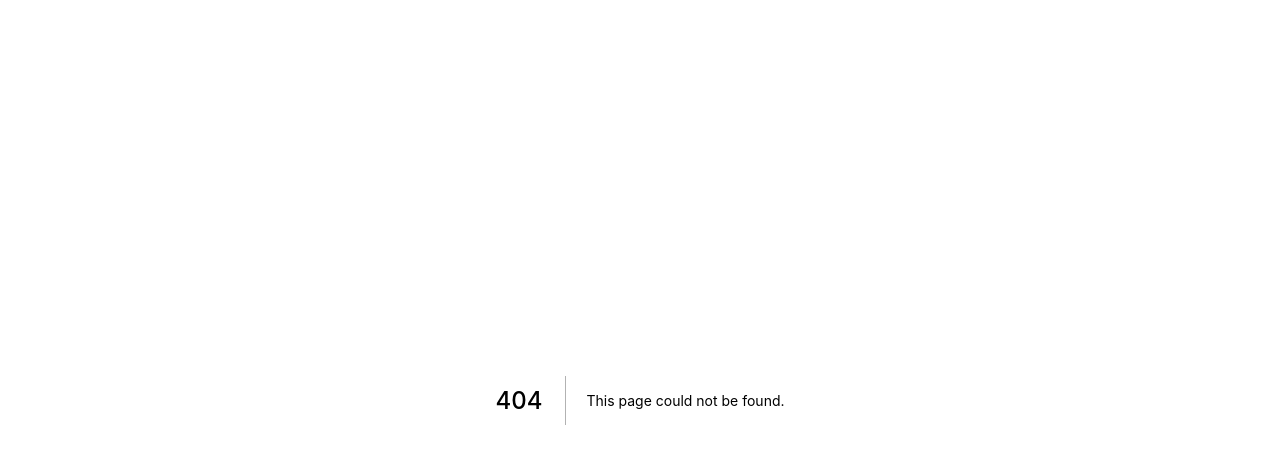
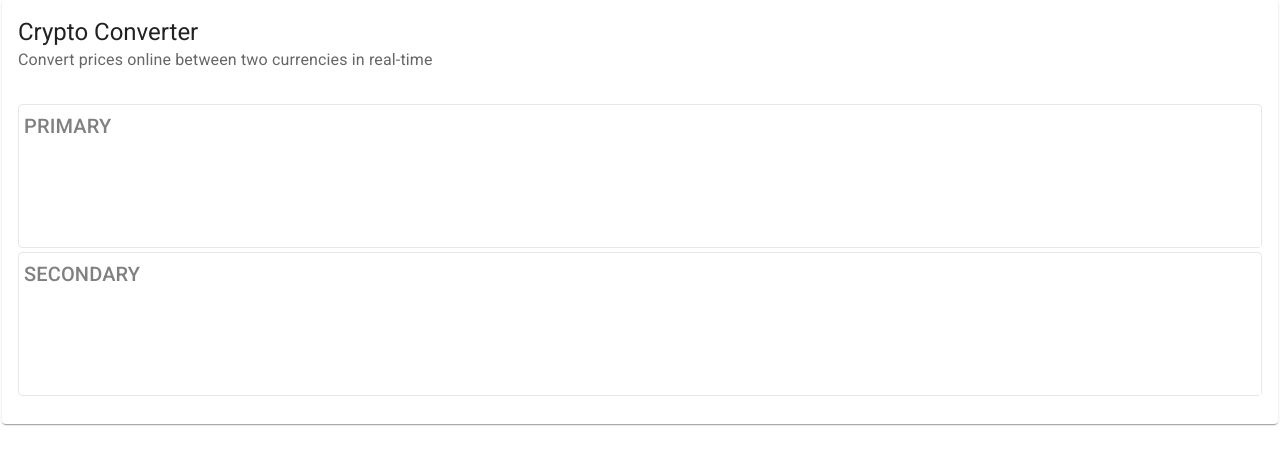
Before and after one commit to dzully/crypto-wallet, a Next.js app in the folder client/: page /Home/Converter in a window 1280 px wide. Before the commit this address had no page. Shown: the top 464 px of the page. Built offline with nearby package versions, Linux system fonts and the light colour scheme.

Commit message:
Make Home into folder for better redux usage #5

```diff
--- a/client/components/converter/display.tsx
+++ b/client/components/converter/display.tsx
@@ -1,6 +1,3 @@
-import { RootState } from "@/redux/store";
-import { useSelector, useDispatch } from "react-redux";
-import { handlePrimaryField, handleSecondaryField } from "@/reducer/home_rdc";
 import { ChangeEvent } from "react";
 import Typography from "@mui/material/Typography";
 
@@ -23,25 +20,20 @@ const listTextfield: listTextfieldProps[] = [
   },
 ];
 
-const Display = () => {
-  const primaryField = useSelector(
-    (state: RootState) => state?.home?.primaryField
-  );
-  const secondaryField = useSelector(
-    (state: RootState) => state?.home?.secondaryField
-  );
-  const dispatch = useDispatch();
+export interface displayProps {
+  handleChange: (
+    label: "primary" | "secondary"
+  ) => (event: ChangeEvent<HTMLInputElement>) => void;
+  primaryField: string;
+  secondaryField: string;
+}
 
-  const handleChange =
-    (label: "primary" | "secondary") =>
-    (event: ChangeEvent<HTMLInputElement>) => {
-      const value: string = event.target.value;
-      if (label === "primary") {
-        dispatch(handlePrimaryField(value));
-      } else if (label === "secondary") {
-        dispatch(handleSecondaryField(value));
-      }
-    };
+export interface DisplayProps {
+  displayProps: displayProps;
+}
+
+const Display = ({ displayProps }: DisplayProps) => {
+  const { handleChange, primaryField, secondaryField } = displayProps;
 
   return (
     <div className="flex flex-col">
--- a/client/components/converter/index.tsx
+++ b/client/components/converter/index.tsx
@@ -4,11 +4,12 @@ import CardContent from "@mui/material/CardContent";
 import Button from "@mui/material/Button";
 import CardHeader from "@mui/material/CardHeader";
 import startCase from "lodash/startCase";
-import Display from "./display";
+import Display, { displayProps } from "./display";
 
 interface ConverterProps {
   cardHeaderTitle?: string;
   cardHeaderSubheader?: string;
+  displayProps: displayProps;
 }
 
 export const capitalizeFirstLetter = (param: string) => {
@@ -18,6 +19,7 @@ export const capitalizeFirstLetter = (param: string) => {
 const Converter = ({
   cardHeaderTitle = "crypto converter",
   cardHeaderSubheader = "convert prices online between two currencies in real-time",
+  displayProps,
 }: ConverterProps) => {
   return (
     <div className="relative flex h-full items-center justify-center">
@@ -27,7 +29,7 @@ const Converter = ({
           subheader={capitalizeFirstLetter(cardHeaderSubheader)}
         />
         <CardContent>
-          <Display />
+          <Display displayProps={displayProps} />
         </CardContent>
       </Card>
     </div>
--- /dev/null
+++ b/client/pages/Home/Converter.tsx
@@ -0,0 +1,33 @@
+import type { NextPage } from "next";
+import { handlePrimaryField, handleSecondaryField } from "@/reducer/home_rdc";
+import { useSelector, useDispatch } from "react-redux";
+import { RootState } from "@/redux/store";
+import Converter from "../../components/converter";
+import { ChangeEvent } from "react";
+
+const Home: NextPage = () => {
+  const primaryField = useSelector(
+    (state: RootState) => state?.home?.primaryField
+  );
+  const secondaryField = useSelector(
+    (state: RootState) => state?.home?.secondaryField
+  );
+  const dispatch = useDispatch();
+
+  const handleChange =
+    (label: "primary" | "secondary") =>
+    (event: ChangeEvent<HTMLInputElement>) => {
+      const value: string = event.target.value;
+      if (label === "primary") {
+        dispatch(handlePrimaryField(value));
+      } else if (label === "secondary") {
+        dispatch(handleSecondaryField(value));
+      }
+    };
+
+  const displayProps = { handleChange, primaryField, secondaryField };
+
+  return <Converter displayProps={displayProps} />;
+};
+
+export default Home;
--- a/client/pages/Home.tsx
+++ b/client/pages/Home/index.tsx
@@ -1,6 +1,6 @@
 import type { NextPage } from "next";
-import Header from "../components/header";
-import Converter from "../components/converter";
+import Header from "../../components/header";
+import Converter from "./Converter";
 
 const Home: NextPage = () => {
   return (
```
